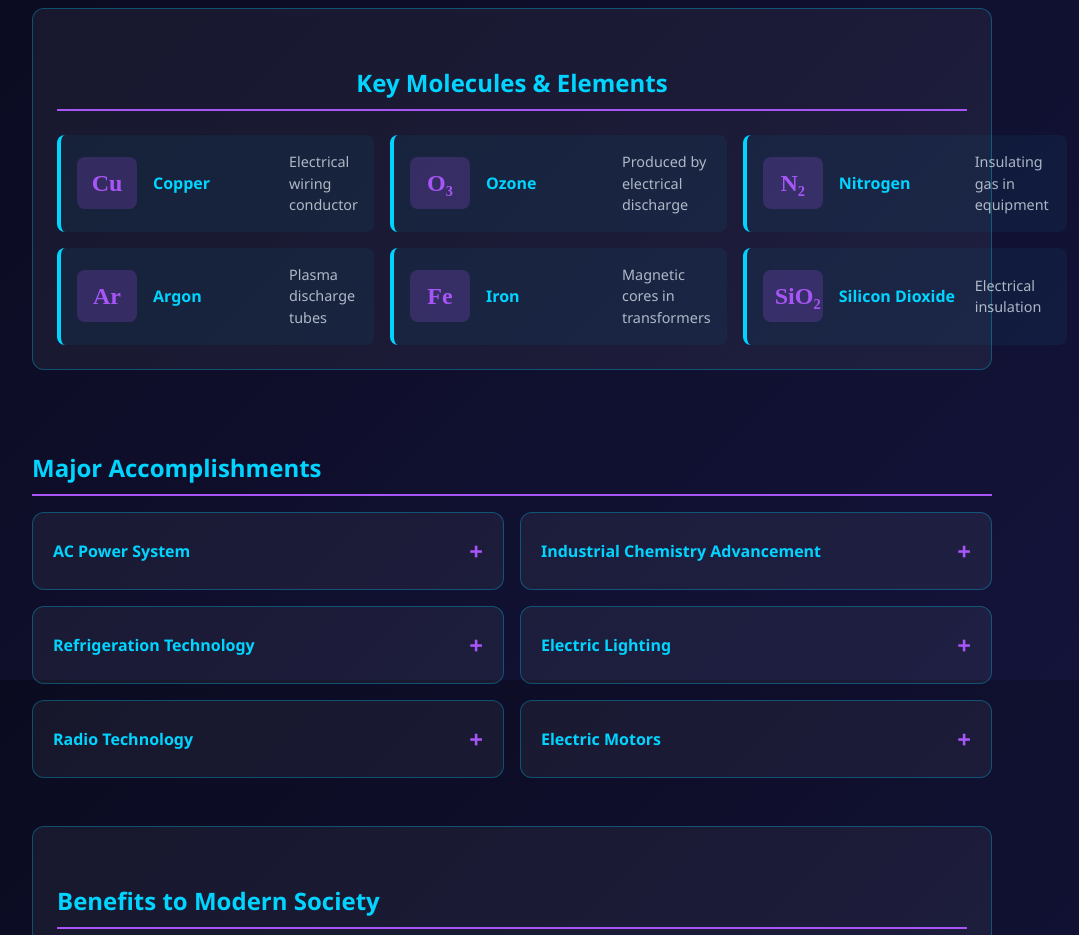
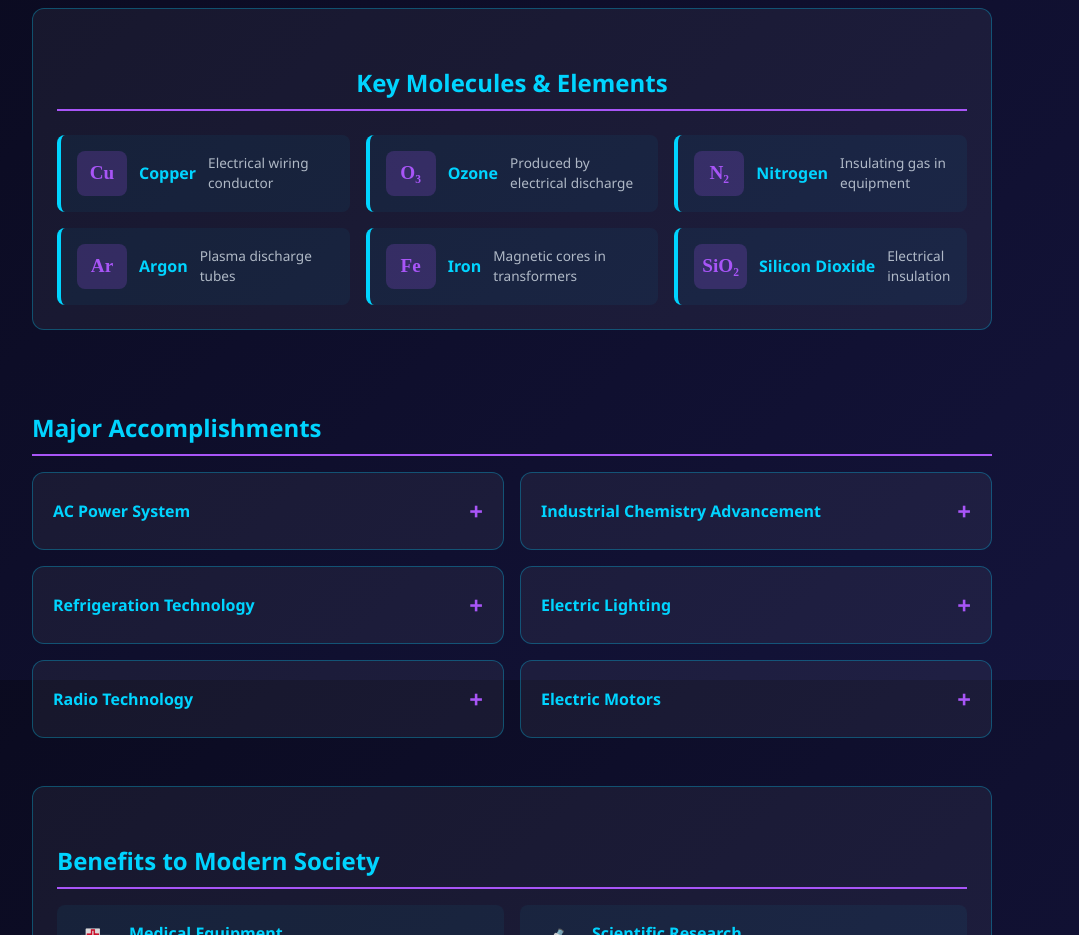
Before and after one commit to TaniWanKenobi/Tesla, a SvelteKit app: page /accomplishments in a window 1280 px wide. Shown: the part 1720-2655 px from the top of the page, without its empty margins (128-1207 px from the left). Built offline with nearby package versions, Linux system fonts and the light colour scheme.

Commit message:
added more detail to paragraph and added equations

```diff
--- a/src/routes/accomplishments/+page.svelte
+++ b/src/routes/accomplishments/+page.svelte
@@ -523,11 +523,12 @@
 	.molecule-item {
 		display: flex;
 		align-items: center;
-		gap: 1rem;
+		gap: 0.75rem;
 		padding: 1rem;
 		background: rgba(0, 212, 255, 0.05);
 		border-radius: 8px;
 		border-left: 4px solid #00d4ff;
+		overflow: hidden;
 	}
 
 	.molecule-item::before {
@@ -535,26 +536,29 @@
 	}
 
 	.molecule-symbol {
-		font-size: 1.5rem;
+		font-size: 1.2rem;
 		font-weight: 700;
 		color: #a855f7;
 		background: rgba(168, 85, 247, 0.2);
-		padding: 0.5rem 0.75rem;
+		padding: 0.5rem;
 		border-radius: 8px;
-		min-width: 60px;
+		min-width: 50px;
 		text-align: center;
 		font-family: 'Times New Roman', serif;
+		flex-shrink: 0;
 	}
 
 	.molecule-name {
 		font-weight: 600;
 		color: #00d4ff;
-		min-width: 120px;
+		flex-shrink: 0;
 	}
 
 	.molecule-use {
 		color: rgba(240, 248, 255, 0.7);
-		font-size: 0.9rem;
+		font-size: 0.85rem;
+		word-wrap: break-word;
+		overflow-wrap: break-word;
 	}
 
 	@media (min-width: 768px) {
```
